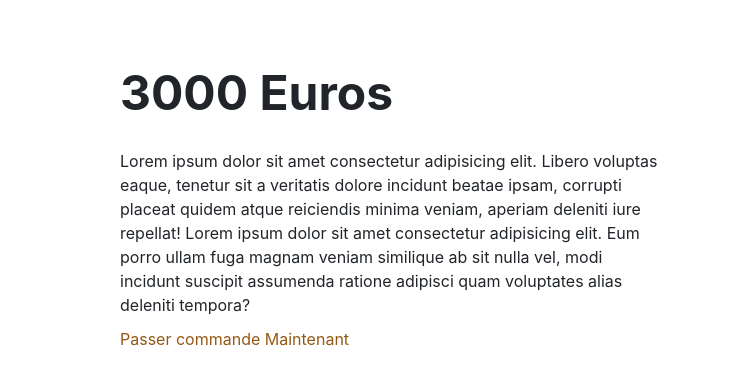
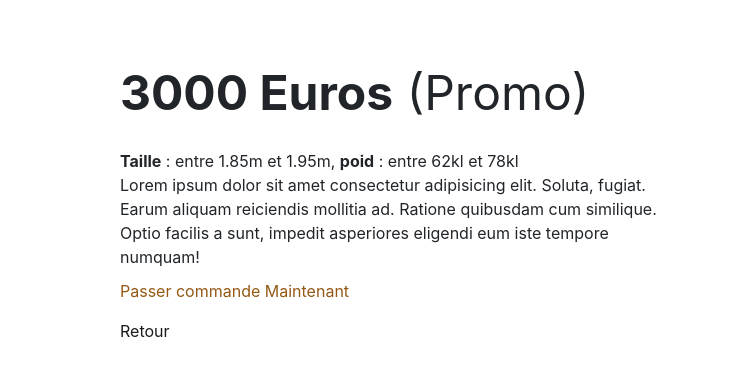
Before and after one commit to AnthonyMoreau/eshop, a website: page articles/boysband.html in a window 1280 px wide. Shown: the part 465-831 px from the top of the page, 535-1280 px from the left. Drawn offline with Linux system fonts and the light colour scheme.

Commit message:
derniere sauvegarde

```diff
--- a/articles/boysband.html
+++ b/articles/boysband.html
@@ -42,14 +42,12 @@
                             <img src="/assets/img/produits/articles/article3.png" alt="">
                         </div>
                         <div class="col-sm-12 col-md-6">
-                            <div class="prix"><strong>3000 Euros</strong></div>
+                            <div class="prix"><strong>3000 Euros</strong> (Promo)</div>
                             <div class="descriptif">
-                                Lorem ipsum dolor sit amet consectetur adipisicing elit. Libero voluptas eaque, tenetur
-                                sit a veritatis dolore incidunt beatae ipsam, corrupti placeat quidem atque reiciendis
-                                minima veniam, aperiam deleniti iure repellat!
-                                Lorem ipsum dolor sit amet consectetur adipisicing elit. Eum porro ullam fuga magnam
-                                veniam similique ab sit nulla vel, modi incidunt suscipit assumenda ratione adipisci
-                                quam voluptates alias deleniti tempora?
+                                <strong>Taille</strong> : entre 1.85m et 1.95m, <strong>poid</strong> : entre 62kl et 78kl <br>
+                                Lorem ipsum dolor sit amet consectetur adipisicing elit. Soluta, fugiat. Earum aliquam
+                                reiciendis mollitia ad. Ratione quibusdam cum similique. Optio facilis a sunt, impedit
+                                asperiores eligendi eum iste tempore numquam!
                             </div>
                             <div class="commande">
                                 <p><a href="/panier.html">Passer commande Maintenant</a></p>
```
Also changed, not shown: articles/Naomie.html (+4 -6 lines), articles/ameli.html (+4 -6 lines), articles/dominique.html (+4 -6 lines), articles/romantique.html (+4 -6 lines), articles/samantha.html (+4 -6 lines).
